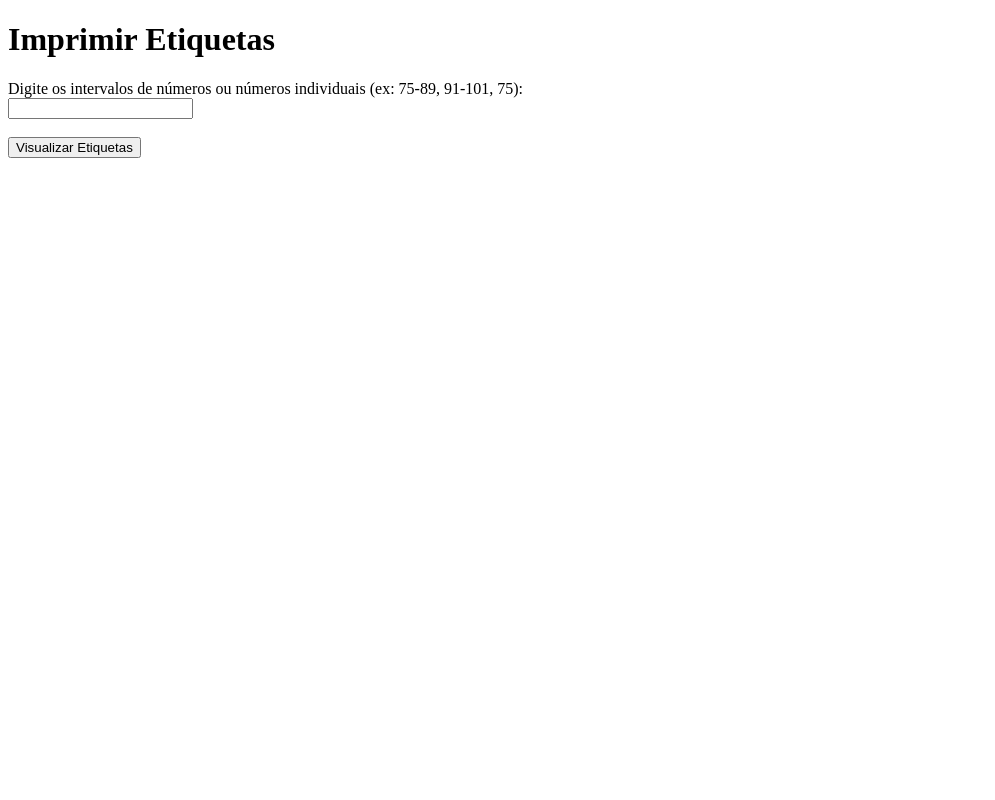
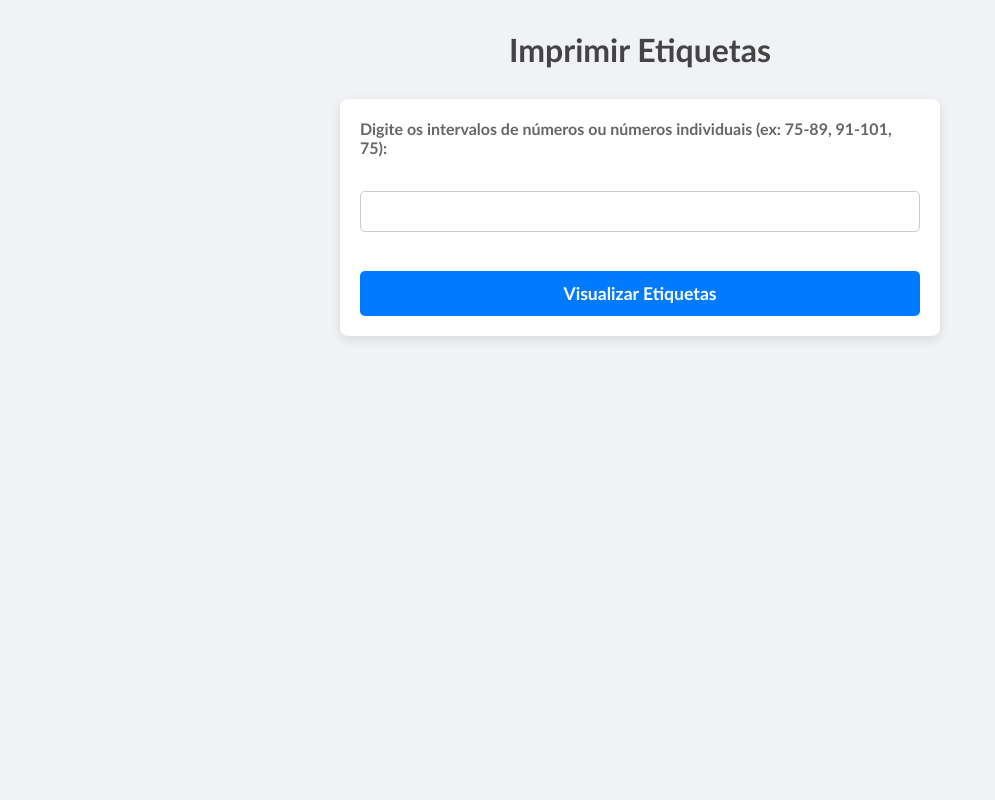
Before and after one commit to fabioallexx/Impressora, a Django app: page /imprimir-etiquetas/ in a window 1280 px wide. Shown: the whole page, without its empty margins (0-995 px from the left). Run offline with Django 5.2, Linux system fonts and the light colour scheme.

Commit message:
css imprimir e visualizar

```diff
--- a/Imprimir/templates/Imprimir/imprimir_intervalos.html
+++ b/Imprimir/templates/Imprimir/imprimir_intervalos.html
@@ -4,6 +4,103 @@
     <meta charset="UTF-8">
     <meta name="viewport" content="width=device-width, initial-scale=1.0">
     <title>Imprimir Etiquetas</title>
+    <style>
+        * {
+            margin: 0;
+            padding: 0;
+            box-sizing: border-box;
+            font-family: 'Gill Sans', 'Gill Sans MT', Calibri, 'Trebuchet MS', sans-serif, sans-serif;
+        }
+
+        body {
+            display: flex;
+            flex-direction: column;
+            align-items: center;
+            min-height: 100vh;
+            background-color: #f0f2f5;
+            color: #333;
+        }
+
+        h1 {
+            text-align: center;
+            color: #444;
+            font-size: 2em;
+            margin: 30px 0;
+        }
+
+        form {
+            background-color: #ffffff;
+            padding: 20px;
+            border-radius: 8px;
+            box-shadow: 0px 4px 12px rgba(0, 0, 0, 0.1);
+            width: 100%;
+            max-width: 600px;
+            margin-bottom: 30px;
+        }
+
+        label {
+            font-weight: bold;
+            display: block;
+            margin-bottom: 10px;
+            color: #666;
+        }
+
+        input[type="text"] {
+            width: 100%;
+            padding: 10px;
+            margin-top: 5px;
+            border: 1px solid #ccc;
+            border-radius: 5px;
+            font-size: 1em;
+        }
+
+        button[type="submit"] {
+            width: 100%;
+            padding: 12px;
+            margin-top: 20px;
+            background-color: #007bff;
+            color: #fff;
+            font-size: 1.1em;
+            font-weight: bold;
+            border: none;
+            border-radius: 5px;
+            cursor: pointer;
+            transition: background-color 0.3s;
+        }
+
+        button[type="submit"]:hover {
+            background-color: #0056b3;
+        }
+
+        ul {
+            list-style-type: none;
+            padding: 0;
+            max-width: 600px;
+            width: 100%;
+        }
+
+        li {
+            display: flex;
+            justify-content: space-between;
+            align-items: center;
+            background-color: #fff;
+            padding: 15px;
+            border-radius: 5px;
+            margin-bottom: 10px;
+            box-shadow: 0px 4px 8px rgba(0, 0, 0, 0.1);
+        }
+
+        li a {
+            text-decoration: none;
+            color: #007bff;
+            font-weight: bold;
+            transition: color 0.3s;
+        }
+
+        li a:hover {
+            color: #0056b3;
+        }
+    </style>
 </head>
 <body>
 
```
Also changed, not shown: Imprimir/templates/Imprimir/visualizar_etiqueta.html (+33 -2 lines).
